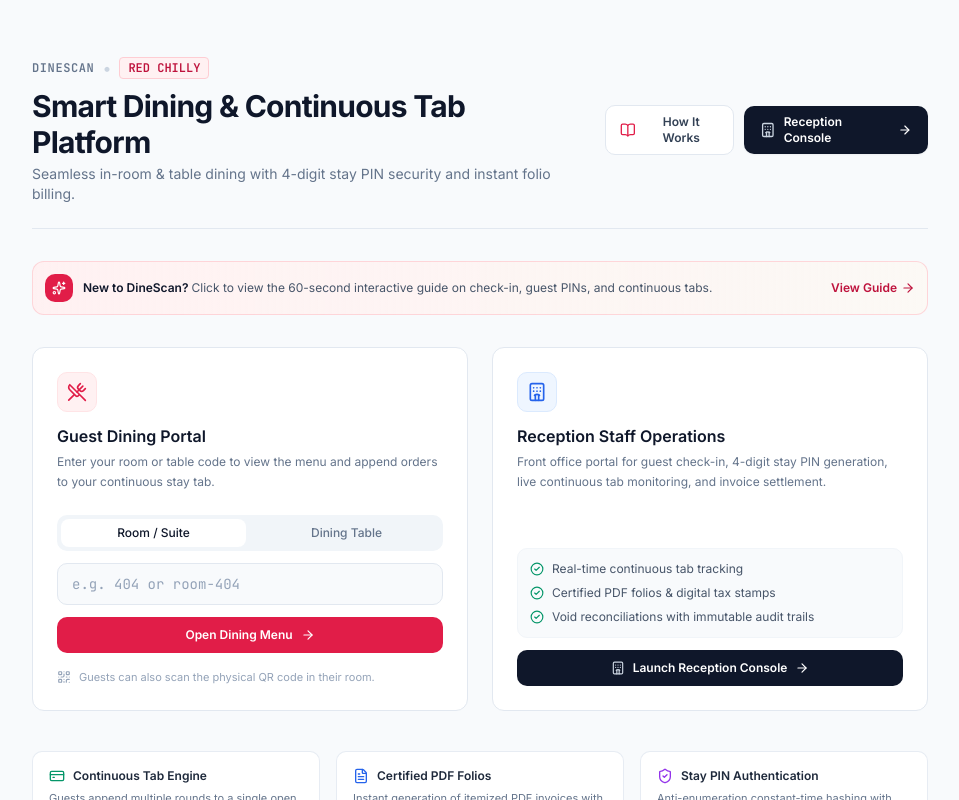
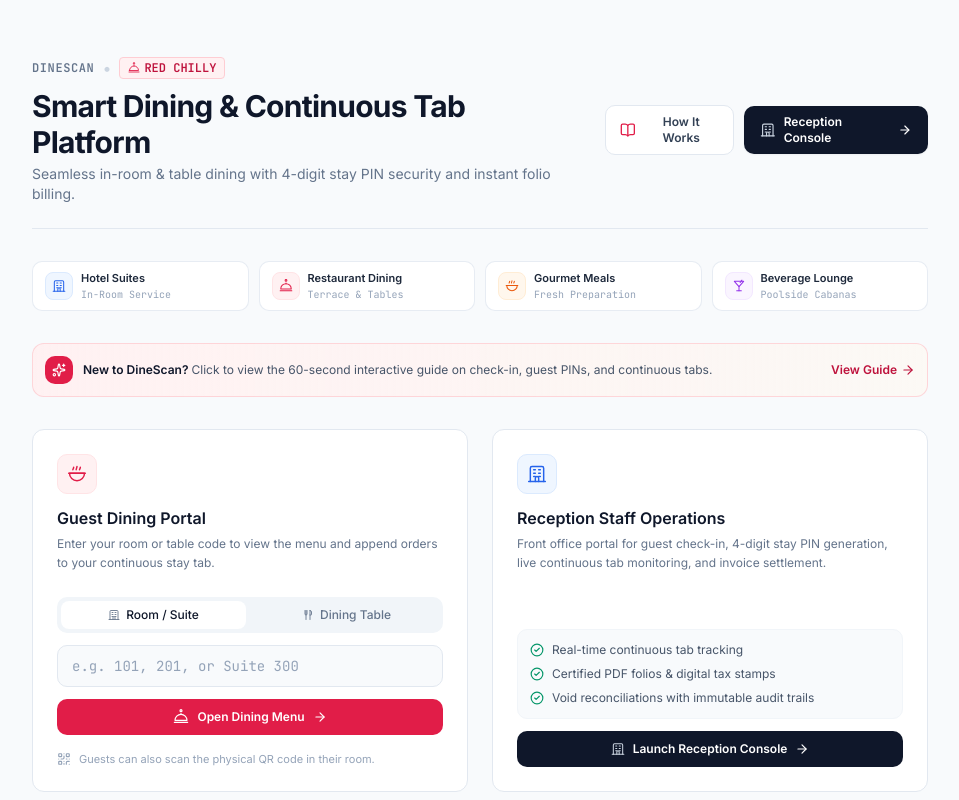
Before and after one commit to NipunMagotra/red-chilly, a Next.js app: page / in a window 1280 px wide. Shown: the top 800 px of the page, without its empty margins (160-1119 px from the left). Built offline with nearby package versions, Linux system fonts and the light colour scheme.

Commit message:
feat(ui): add minimal handcrafted SVGs for restaurant, food, meals, hotel, and beverage service

```diff
--- a/src/app/page.tsx
+++ b/src/app/page.tsx
@@ -5,16 +5,20 @@ import Link from 'next/link'
 import { useRouter } from 'next/navigation'
 import {
   QrCode,
-  Hotel,
   CheckCircle2,
   FileText,
-  CreditCard,
   ArrowRight,
-  ShieldCheck,
-  UtensilsCrossed,
   BookOpen,
   Sparkles,
 } from 'lucide-react'
+import {
+  RestaurantClocheIcon,
+  FoodMealIcon,
+  HotelBuildingIcon,
+  DiningCutleryIcon,
+  CocktailGlassIcon,
+  RoomKeyCardIcon,
+} from '@/components/ui/hospitality-icons'
 import { TutorialModal } from '@/components/tutorial/tutorial-modal'
 
 export default function Home() {
@@ -53,8 +57,9 @@ export default function Home() {
             <div className="flex items-center gap-2">
               <span className="text-xs font-mono text-slate-500 font-semibold tracking-wider">DINESCAN</span>
               <span className="text-slate-300">&bull;</span>
-              <span className="text-xs font-mono text-rose-700 bg-rose-50 border border-rose-200 px-2 py-0.5 rounded font-semibold">
-                RED CHILLY
+              <span className="text-xs font-mono text-rose-700 bg-rose-50 border border-rose-200 px-2 py-0.5 rounded font-semibold flex items-center gap-1">
+                <RestaurantClocheIcon className="w-3 h-3 text-rose-600 inline" />
+                <span>RED CHILLY</span>
               </span>
             </div>
             <h1 className="text-2xl sm:text-3xl font-bold text-slate-900 mt-2 tracking-tight">
@@ -78,10 +83,53 @@ export default function Home() {
               href="/admin"
               className="px-4 py-2 rounded-lg bg-slate-900 hover:bg-slate-800 text-white text-xs font-semibold flex items-center gap-2 transition-all shadow-sm hover:shadow"
             >
-              <Hotel className="w-4 h-4 text-slate-300" />
+              <HotelBuildingIcon className="w-4 h-4 text-slate-300" />
               <span>Reception Console</span>
               <ArrowRight className="w-3.5 h-3.5" />
             </Link>
+          </div>
+        </div>
+
+        {/* Minimal Hospitality Service Showcase Badges */}
+        <div className="grid grid-cols-2 sm:grid-cols-4 gap-2.5">
+          <div className="flex items-center gap-2 px-3 py-2 rounded-lg bg-white border border-slate-200/80 shadow-2xs">
+            <div className="w-7 h-7 rounded-md bg-blue-50 border border-blue-100 flex items-center justify-center text-blue-600 shrink-0">
+              <HotelBuildingIcon className="w-3.5 h-3.5" />
+            </div>
+            <div className="text-left">
+              <span className="block text-[11px] font-semibold text-slate-800">Hotel Suites</span>
+              <span className="block text-[10px] text-slate-400 font-mono">In-Room Service</span>
+            </div>
+          </div>
+
+          <div className="flex items-center gap-2 px-3 py-2 rounded-lg bg-white border border-slate-200/80 shadow-2xs">
+            <div className="w-7 h-7 rounded-md bg-rose-50 border border-rose-100 flex items-center justify-center text-rose-600 shrink-0">
+              <RestaurantClocheIcon className="w-3.5 h-3.5" />
+            </div>
+            <div className="text-left">
+              <span className="block text-[11px] font-semibold text-slate-800">Restaurant Dining</span>
+              <span className="block text-[10px] text-slate-400 font-mono">Terrace &amp; Tables</span>
+            </div>
+          </div>
+
+          <div className="flex items-center gap-2 px-3 py-2 rounded-lg bg-white border border-slate-200/80 shadow-2xs">
+            <div className="w-7 h-7 rounded-md bg-orange-50 border border-orange-100 flex items-center justify-center text-orange-600 shrink-0">
+              <FoodMealIcon className="w-3.5 h-3.5" />
+            </div>
+            <div className="text-left">
+              <span className="block text-[11px] font-semibold text-slate-800">Gourmet Meals</span>
+              <span className="block text-[10px] text-slate-400 font-mono">Fresh Preparation</span>
+            </div>
+          </div>
+
+          <div className="flex items-center gap-2 px-3 py-2 rounded-lg bg-white border border-slate-200/80 shadow-2xs">
+            <div className="w-7 h-7 rounded-md bg-purple-50 border border-purple-100 flex items-center justify-center text-purple-600 shrink-0">
+              <CocktailGlassIcon className="w-3.5 h-3.5" />
+            </div>
+            <div className="text-left">
+              <span className="block text-[11px] font-semibold text-slate-800">Beverage Lounge</span>
+              <span className="block text-[10px] text-slate-400 font-mono">Poolside Cabanas</span>
+            </div>
           </div>
         </div>
 
@@ -111,7 +159,7 @@ export default function Home() {
           <div className="bg-white border border-slate-200 rounded-xl p-6 shadow-xs flex flex-col justify-between space-y-6">
             <div className="space-y-3">
               <div className="w-10 h-10 rounded-lg bg-rose-50 border border-rose-100 flex items-center justify-center text-rose-600">
-                <UtensilsCrossed className="w-5 h-5" />
+                <FoodMealIcon className="w-5 h-5" />
               </div>
               <div>
                 <h2 className="text-base font-semibold text-slate-900">
@@ -128,24 +176,26 @@ export default function Home() {
                 <button
                   type="button"
                   onClick={() => setUnitType('room')}
-                  className={`flex-1 py-1.5 text-xs font-medium rounded-md transition-all ${
+                  className={`flex-1 py-1.5 text-xs font-medium rounded-md transition-all flex items-center justify-center gap-1.5 ${
                     unitType === 'room'
                       ? 'bg-white text-slate-900 shadow-xs'
                       : 'text-slate-500 hover:text-slate-800'
                   }`}
                 >
-                  Room / Suite
+                  <HotelBuildingIcon className="w-3 h-3 text-slate-500" />
+                  <span>Room / Suite</span>
                 </button>
                 <button
                   type="button"
                   onClick={() => setUnitType('table')}
-                  className={`flex-1 py-1.5 text-xs font-medium rounded-md transition-all ${
+                  className={`flex-1 py-1.5 text-xs font-medium rounded-md transition-all flex items-center justify-center gap-1.5 ${
                     unitType === 'table'
                       ? 'bg-white text-slate-900 shadow-xs'
                       : 'text-slate-500 hover:text-slate-800'
                   }`}
                 >
-                  Dining Table
+                  <DiningCutleryIcon className="w-3 h-3 text-slate-500" />
+                  <span>Dining Table</span>
                 </button>
               </div>
 
@@ -154,7 +204,7 @@ export default function Home() {
                   type="text"
                   value={unitCode}
                   onChange={(e) => setUnitCode(e.target.value)}
-                  placeholder={unitType === 'room' ? 'e.g. 404 or room-404' : 'e.g. 12 or table-12'}
+                  placeholder={unitType === 'room' ? 'e.g. 101, 201, or Suite 300' : 'e.g. 12, 14, or Patio 3'}
                   className="w-full px-3.5 py-2.5 bg-slate-50 border border-slate-200 rounded-lg text-sm text-slate-900 placeholder:text-slate-400 focus:outline-none focus:ring-2 focus:ring-rose-500/20 focus:border-rose-500 transition-all font-mono"
                 />
               </div>
@@ -165,8 +215,9 @@ export default function Home() {
 
               <button
                 type="submit"
-                className="w-full py-2.5 rounded-lg bg-rose-600 hover:bg-rose-700 text-white text-xs font-semibold flex items-center justify-center gap-2 transition-all shadow-xs"
+                className="w-full py-2.5 rounded-lg bg-rose-600 hover:bg-rose-700 text-white text-xs font-semibold flex items-center justify-center gap-2 transition-all shadow-xs cursor-pointer"
               >
+                <RestaurantClocheIcon className="w-4 h-4 text-white" />
                 <span>Open Dining Menu</span>
                 <ArrowRight className="w-3.5 h-3.5" />
               </button>
@@ -182,7 +233,7 @@ export default function Home() {
           <div className="bg-white border border-slate-200 rounded-xl p-6 shadow-xs flex flex-col justify-between space-y-6">
             <div className="space-y-3">
               <div className="w-10 h-10 rounded-lg bg-blue-50 border border-blue-100 flex items-center justify-center text-blue-600">
-                <Hotel className="w-5 h-5" />
+                <HotelBuildingIcon className="w-5 h-5" />
               </div>
               <div>
                 <h2 className="text-base font-semibold text-slate-900">
@@ -214,7 +265,7 @@ export default function Home() {
                 href="/admin"
                 className="w-full py-2.5 rounded-lg bg-slate-900 hover:bg-slate-800 text-white text-xs font-semibold flex items-center justify-center gap-2 transition-all shadow-xs"
               >
-                <Hotel className="w-3.5 h-3.5 text-slate-300" />
+                <HotelBuildingIcon className="w-3.5 h-3.5 text-slate-300" />
                 <span>Launch Reception Console</span>
                 <ArrowRight className="w-3.5 h-3.5" />
               </Link>
@@ -226,11 +277,11 @@ export default function Home() {
         <div className="grid grid-cols-1 sm:grid-cols-3 gap-4 pt-2">
           <div className="bg-white border border-slate-200/80 rounded-lg p-4 space-y-1.5">
             <div className="flex items-center gap-2 text-slate-800 font-semibold text-xs">
-              <CreditCard className="w-4 h-4 text-emerald-600" />
+              <FoodMealIcon className="w-4 h-4 text-emerald-600" />
               <span>Continuous Tab Engine</span>
             </div>
             <p className="text-[11px] text-slate-500 leading-relaxed">
-              Guests append multiple rounds to a single open tab throughout their stay with zero double-billing risk.
+              Guests append multiple rounds of meals &amp; drinks to a single open tab throughout their stay.
             </p>
           </div>
 
@@ -246,7 +297,7 @@ export default function Home() {
 
           <div className="bg-white border border-slate-200/80 rounded-lg p-4 space-y-1.5">
             <div className="flex items-center gap-2 text-slate-800 font-semibold text-xs">
-              <ShieldCheck className="w-4 h-4 text-purple-600" />
+              <RoomKeyCardIcon className="w-4 h-4 text-purple-600" />
               <span>Stay PIN Authentication</span>
             </div>
             <p className="text-[11px] text-slate-500 leading-relaxed">
--- /dev/null
+++ b/src/components/ui/hospitality-icons.tsx
@@ -0,0 +1,181 @@
+import React from 'react'
+
+interface IconProps extends React.SVGProps<SVGSVGElement> {
+  className?: string
+  size?: number
+}
+
+/**
+ * Minimal Restaurant / Cloche Dome Icon
+ */
+export function RestaurantClocheIcon({ className = 'w-5 h-5', size = 20, ...props }: IconProps) {
+  return (
+    <svg
+      width={size}
+      height={size}
+      viewBox="0 0 24 24"
+      fill="none"
+      stroke="currentColor"
+      strokeWidth="1.75"
+      strokeLinecap="round"
+      strokeLinejoin="round"
+      className={className}
+      {...props}
+    >
+      {/* Handle */}
+      <path d="M12 4a1.5 1.5 0 1 0 0-3 1.5 1.5 0 0 0 0 3z" />
+      {/* Dome */}
+      <path d="M3 17h18a9 9 0 0 0-18 0z" />
+      {/* Base Platter */}
+      <path d="M2 20h20" />
+      {/* Accent Steam Sparkle */}
+      <path d="M12 7v2" strokeDasharray="1 1" />
+    </svg>
+  )
+}
+
+/**
+ * Minimal Gourmet Food / Meal Platter Icon
+ */
+export function FoodMealIcon({ className = 'w-5 h-5', size = 20, ...props }: IconProps) {
+  return (
+    <svg
+      width={size}
+      height={size}
+      viewBox="0 0 24 24"
+      fill="none"
+      stroke="currentColor"
+      strokeWidth="1.75"
+      strokeLinecap="round"
+      strokeLinejoin="round"
+      className={className}
+      {...props}
+    >
+      {/* Bowl */}
+      <path d="M3 11c0 5 4 9 9 9s9-4 9-9H3z" />
+      {/* Steam lines */}
+      <path d="M8 4c0 1.5-1 2-1 3" />
+      <path d="M12 3c0 1.5-1 2.5-1 4" />
+      <path d="M16 4c0 1.5-1 2-1 3" />
+      {/* Dish Rim Detail */}
+      <path d="M2 11h20" />
+    </svg>
+  )
+}
+
+/**
+ * Minimal Hotel / Resort Building Icon
+ */
+export function HotelBuildingIcon({ className = 'w-5 h-5', size = 20, ...props }: IconProps) {
+  return (
+    <svg
+      width={size}
+      height={size}
+      viewBox="0 0 24 24"
+      fill="none"
+      stroke="currentColor"
+      strokeWidth="1.75"
+      strokeLinecap="round"
+      strokeLinejoin="round"
+      className={className}
+      {...props}
+    >
+      {/* Building Frame */}
+      <path d="M4 21V5a2 2 0 0 1 2-2h12a2 2 0 0 1 2 2v16" />
+      {/* Entrance Arch */}
+      <path d="M10 21v-4a2 2 0 0 1 4 0v4" />
+      {/* Hotel Windows */}
+      <path d="M8 7h2" />
+      <path d="M14 7h2" />
+      <path d="M8 11h2" />
+      <path d="M14 11h2" />
+      <path d="M8 15h2" />
+      <path d="M14 15h2" />
+      {/* Ground line */}
+      <path d="M2 21h20" />
+    </svg>
+  )
+}
+
+/**
+ * Minimal Cutlery / In-Room Dining Icon
+ */
+export function DiningCutleryIcon({ className = 'w-5 h-5', size = 20, ...props }: IconProps) {
+  return (
+    <svg
+      width={size}
+      height={size}
+      viewBox="0 0 24 24"
+      fill="none"
+      stroke="currentColor"
+      strokeWidth="1.75"
+      strokeLinecap="round"
+      strokeLinejoin="round"
+      className={className}
+      {...props}
+    >
+      {/* Fork */}
+      <path d="M6 3v7a2 2 0 0 0 2 2h0a2 2 0 0 0 2-2V3" />
+      <path d="M8 3v18" />
+      {/* Knife */}
+      <path d="M16 3v18" />
+      <path d="M16 3a3 3 0 0 1 3 3v5a1 1 0 0 1-1 1h-2" />
+    </svg>
+  )
+}
+
+/**
+ * Minimal Cocktail / Bar Station Icon
+ */
+export function CocktailGlassIcon({ className = 'w-5 h-5', size = 20, ...props }: IconProps) {
+  return (
+    <svg
+      width={size}
+      height={size}
+      viewBox="0 0 24 24"
+      fill="none"
+      stroke="currentColor"
+      strokeWidth="1.75"
+      strokeLinecap="round"
+      strokeLinejoin="round"
+      className={className}
+      {...props}
+    >
+      {/* Glass */}
+      <path d="M4 4l8 9 8-9H4z" />
+      {/* Stem */}
+      <path d="M12 13v7" />
+      {/* Base */}
+      <path d="M8 20h8" />
+      {/* Olive Garnish */}
+      <path d="M17 2l-3 4" />
+    </svg>
+  )
+}
+
+/**
+ * Minimal Room Key & Stay PIN Icon
+ */
+export function RoomKeyCardIcon({ className = 'w-5 h-5', size = 20, ...props }: IconProps) {
+  return (
+    <svg
+      width={size}
+      height={size}
+      viewBox="0 0 24 24"
+      fill="none"
+      stroke="currentColor"
+      strokeWidth="1.75"
+      strokeLinecap="round"
+      strokeLinejoin="round"
+      className={className}
+      {...props}
+    >
+      {/* Keycard */}
+      <rect x="3" y="5" width="18" height="14" rx="2" />
+      {/* Magnetic Stripe / Chip */}
+      <path d="M7 9h3" />
+      <path d="M7 12h2" />
+      <circle cx="16" cy="12" r="1.5" />
+    </svg>
+  )
+}
```
Also changed, not shown: src/components/tutorial/tutorial-modal.tsx (+12 -11 lines).
